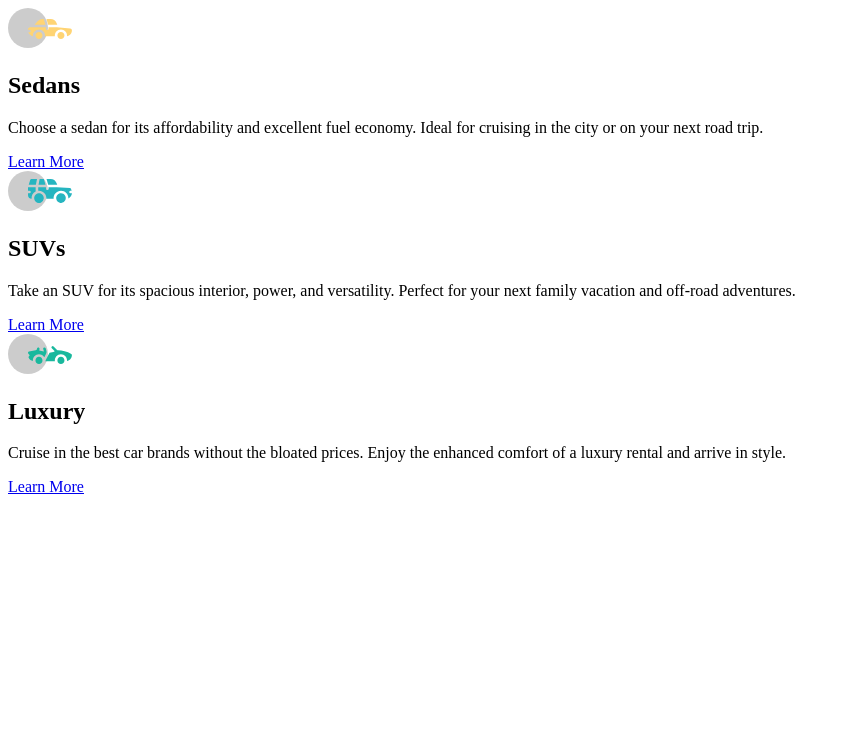
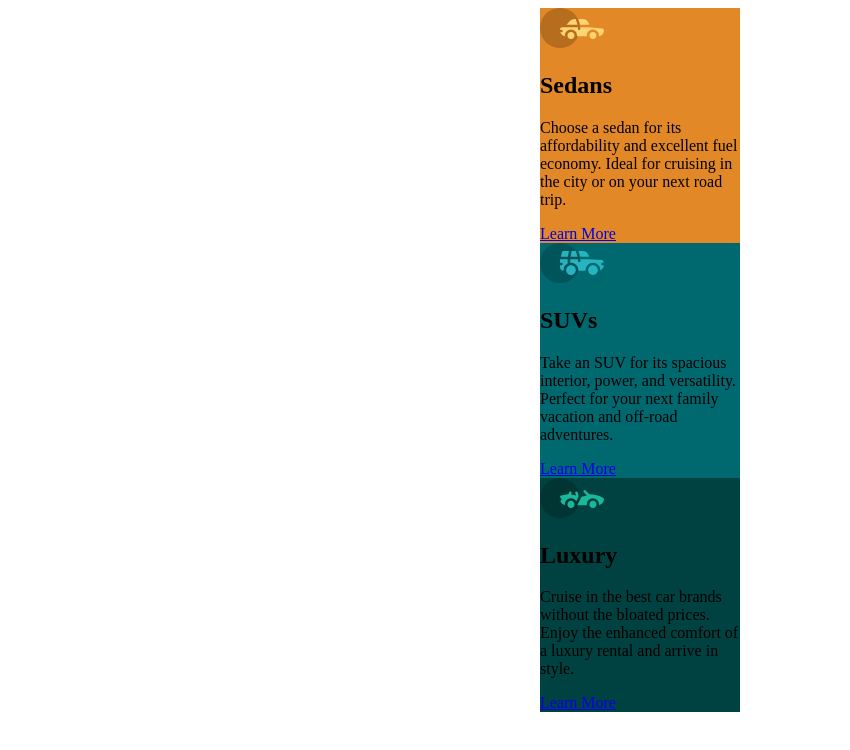
Before and after one commit to loganwoolf/FM-3-column-preview, a plain HTML site: page index.html in a window 1280 px wide. Shown: the whole page, without its empty margins (0-850 px from the left). Drawn offline with Linux system fonts and the light colour scheme.

Commit message:
color grid items in CSS

```diff
--- a/style.css
+++ b/style.css
@@ -10,3 +10,18 @@
   --p-color: hsla(0, 0%, 100%, 0.75);
   --h-color: hsl(0, 0%, 95%);
 }
+
+body {
+  display: grid;
+  grid-template-columns: auto;
+  justify-content: center;
+}
+
+.card {
+  max-width: 25ch;
+}
+.card:nth-child(1) {background-color: var(--bg-1-color);}
+
+.card:nth-child(2) {background-color: var(--bg-2-color);}
+
+.card:nth-child(3) {background-color: var(--bg-3-color);}
```
